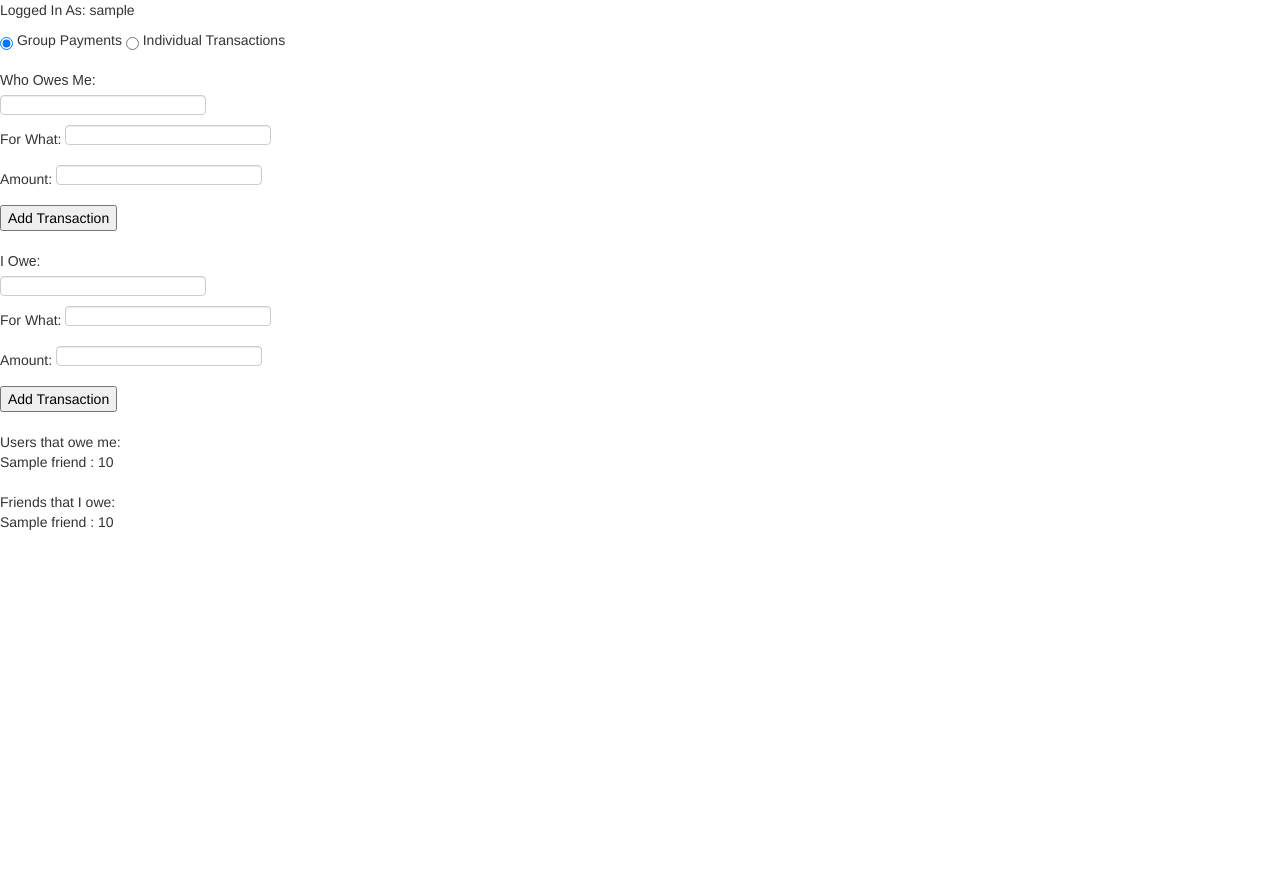
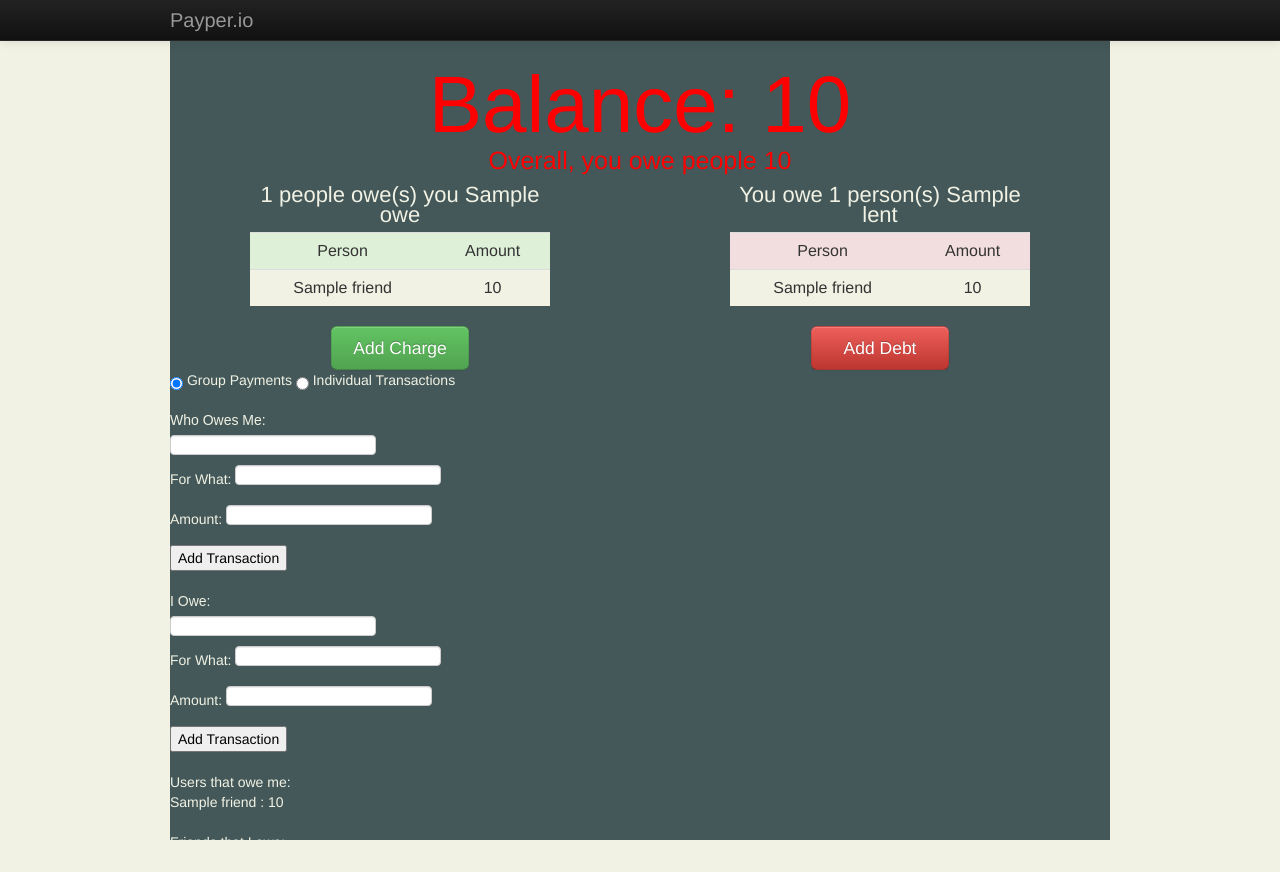
Before and after one commit to amni/Group-Payment-App, a Django app: template grouppay/grouppay/templates/members/index.html in a window 1280 px wide. Before the commit the page ends 530 px from the top, so only its background shows below. Run offline with Django 3.2, Linux system fonts and the light colour scheme; the template is opened without the code that fills it: most values are stand-ins (such as "Sample title", 1, 10 or a date in 2020); some libraries are stand-ins or nearby versions.

Commit message:
began styling on member page

```diff
--- /dev/null
+++ b/grouppay/grouppay/static/stylesheets/content.css
@@ -0,0 +1,46 @@
+/* General Styling */
+div.real-content {
+	height: 100%;
+	background-color: #445859;
+	margin-top: 40px;
+	color: #F1F2E4;
+}
+
+/* Member Page Styling */
+.balance {
+	font-size: 80px;
+	text-align: center;
+	padding-top: 50px;
+}
+
+.overall {
+	text-align: center;
+	padding-top: 10px;
+	font-size: 25px;
+}
+
+.negative {
+	color: red;
+}
+
+.table-header {
+	padding-top: 15px;
+	font-size: 22px;
+		text-align: center;
+}
+
+.owe-table td {
+	text-align: center;
+}
+
+.owe-table {
+	background-color: #F1F2E4;
+	margin-top: 7px;
+}
+
+.payment-btn {
+	width: 46%;
+	margin: auto;
+	display: block;
+}
+/* Group Page Styling */
--- /dev/null
+++ b/grouppay/grouppay/templates/content_base.html
@@ -0,0 +1,13 @@
+{% include "base.html" %}
+{% load staticfiles %}
+
+<head>
+	<title>{% block title %}{% endblock %}</title>
+	<link href="{% static "stylesheets/content.css" %}" rel="stylesheet" type="text/css">
+</head>
+
+<body class="container">
+	<div class="real-content">
+		{% block content %}	{% endblock %}
+	</div>
+</body>
--- a/grouppay/grouppay/templates/members/index.html
+++ b/grouppay/grouppay/templates/members/index.html
@@ -1,9 +1,15 @@
+{% extends "content_base.html" %}
+
 {% load staticfiles %}
-<head>
-<link href="{% static "stylesheets/bootstrap.css" %}" rel="stylesheet" type="text/css">
+{% block title %}Profile{% endblock %}
+
+{% block content %}
+
+<!-- NEED TO FIGURE OUT THE BEST WAY TO HANDLE ALL THESE SCRIPTS -->
 <link rel="stylesheet" href="http://code.jquery.com/ui/1.10.3/themes/smoothness/jquery-ui.css" />
 <script src="http://code.jquery.com/jquery-1.9.1.js"></script>
 <script src="http://code.jquery.com/ui/1.10.3/jquery-ui.js"></script>
+
 <script>
   $(function() {
     var availableTags = {{friend_names|safe}}
@@ -15,10 +21,69 @@
   </script>
 </head>
 
-
-<p>Logged In As: {{ member.user.username }}</p>
+<!-- DISPLAY THE USER'S CURRENT BALANCE -->
+{% if balance < 0 %}
+    <div class="lead balance">Balance: {{ balance }}</div>
+    <div class="overall">Overall, people owe you {{ balance }}</div>
+{% else %}
+    <div class="lead balance negative">Balance: {{ balance }}</div>
+    <div class="overall negative">Overall, you owe people {{ balance }}</div>
+{% endif %}
 
 
+<!-- A TABLE THAT DISPLAYS THOSE WHO OWE YOU MONEY. AND
+        THOSE THAT YOU OWE MONEY TO -->
+<div class="row">
+    <div class="offset1 span4">
+        <div class="table-header success">{{ owe_count }} people owe(s) you {{ owe }}</div>
+        <table class="owe-table table table-hover">
+            <tr class="success">
+                <td>Person</td>
+                <td>Amount</td>
+            </tr>
+            {% for friend in friends_who_owe %}
+            <tr>
+                <td>{{friend.name}}</td>
+                <td>{{friend.amount|stringformat:"+d"|slice:"1:"}}</td>
+            </tr>
+        {% endfor %}
+        </table>
+    </div>
+
+    <div class="offset2 span4">
+        <div class="table-header success">You owe {{ lent_count }} person(s) {{ lent }}</div>
+        <table class="owe-table table table-hover">
+            <tr class="error">
+                <td>Person</td>
+                <td>Amount</td>
+            </tr>
+            {% for friend in friends_who_lent %}
+            <tr>
+                <td>{{friend.name}}</td>
+                <td>{{friend.amount|stringformat:"+d"|slice:"1:"}}</td>
+            </tr>
+        {% endfor %}
+        </table>
+    </div>
+</div>
+
+<!-- Add Charge/Debt Buttons -->
+<div class="row">
+    <div class="offset1 span4">
+        <button class="payment-btn btn btn-success btn-large">Add Charge</button>
+    </div>
+    <div class="offset2 span4">
+        <button class="payment-btn btn btn-danger btn-large">Add Debt</button>
+    </div>
+</div>
+
+
+
+
+
+
+
+<!-- DO WE STILL WANT THIS -->
 <input type="radio" name="transactionType" value="us" checked="checked" onclick="javascript:checkMeasuringSystem();"> Group Payments
 
 <input type="radio" name="transactionType" value="metric" onclick="javascript:checkMeasuringSystem();"> Individual Transactions<br><br>
@@ -61,3 +126,5 @@
 
 <div> {{friend.name}} : {{friend.amount}}</div>
 {% endfor %}
+
+{% endblock %}
--- a/grouppay/members/urls.py
+++ b/grouppay/members/urls.py
@@ -4,6 +4,7 @@ from django.template import RequestContext
 # Uncomment the next two lines to enable the admin:
 from django.contrib import admin
 from members import views
+
 urlpatterns = patterns('',
    # /groups/
    url(r'^$', views.index, name='index'),
```
Also changed, not shown: grouppay/members/views.py (+26 -8 lines).
